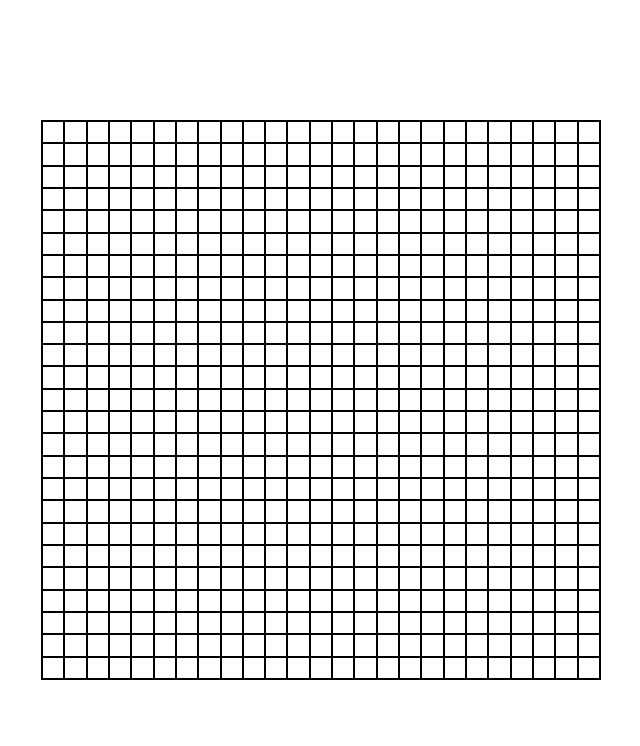
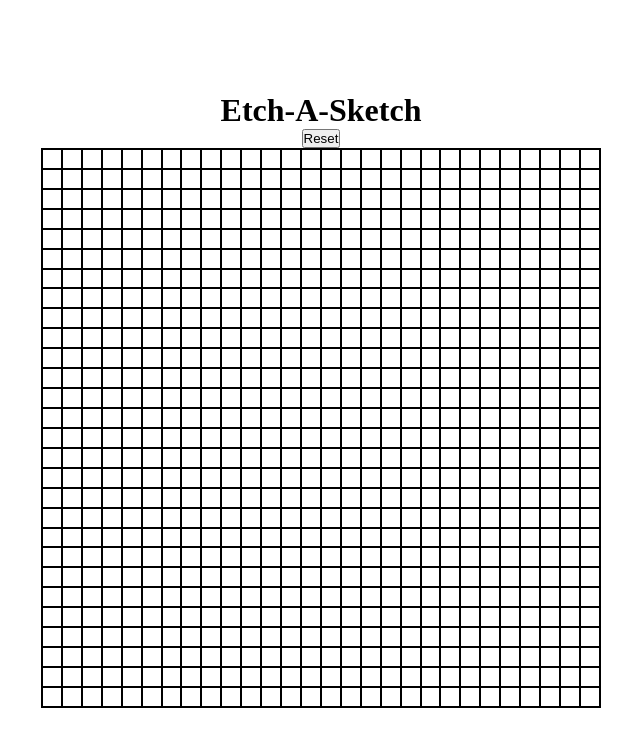
Before and after one commit to will-pirtle/etch-a-sketch, a plain HTML site: page index.html in a window 1280 px wide. Shown: the whole page, without its empty margins (319-959 px from the left). Drawn offline with Linux system fonts and the light colour scheme.

Commit message:
Added reset button

```diff
--- a/index.html
+++ b/index.html
@@ -9,6 +9,8 @@
 </head>
 <body>
   <div class="container">
+    <h1 class="title">Etch-A-Sketch</h1>
+    <button id="reset-btn">Reset</button>
     <div class="grid"></div>
   </div>
 
--- a/main.js
+++ b/main.js
@@ -1,7 +1,5 @@
-let size = 25;
+let size = 28;
 const grid = document.querySelector('.grid');
-
-console.log(grid.clientWidth);
 
 for (let i = 0; i < size; i++) {
   const gridCol = document.createElement('div');
@@ -11,7 +9,7 @@ for (let i = 0; i < size; i++) {
   for (let j = 0; j < size; j++) {
     const gridBox = document.createElement('div');
     gridBox.classList.add('grid-box');
-    gridBox.setAttribute('style', 'background-color: #fff;')
+    gridBox.setAttribute('style', 'background-color: rgb(255, 255, 255);')
     gridCol.appendChild(gridBox);
   }
 }
@@ -25,8 +23,16 @@ boxes.forEach((box) => {
     }
 
     e.target.style.backgroundColor = hslToRGB(hslArray);
-  })
-})
+  });
+});
+
+const resetBtn = document.querySelector('#reset-btn');
+resetBtn.addEventListener('click', () => {
+  boxes.forEach((box) => {
+    box.style.backgroundColor = 'rgb(255, 255, 255)';
+  });
+});
+
 
 
 function rgbToHSL(rgbString) {
```
